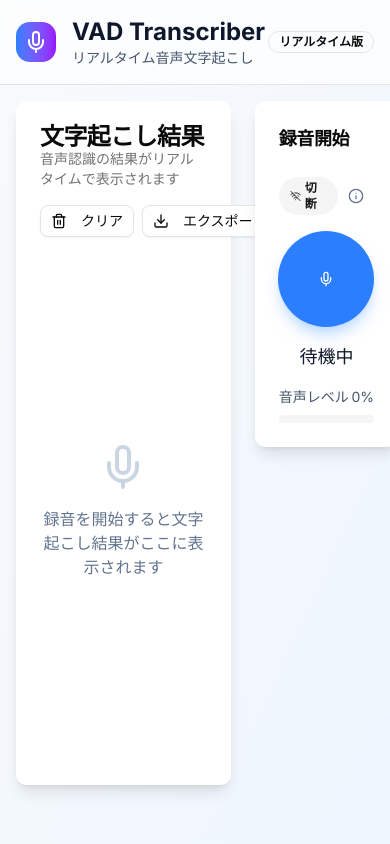
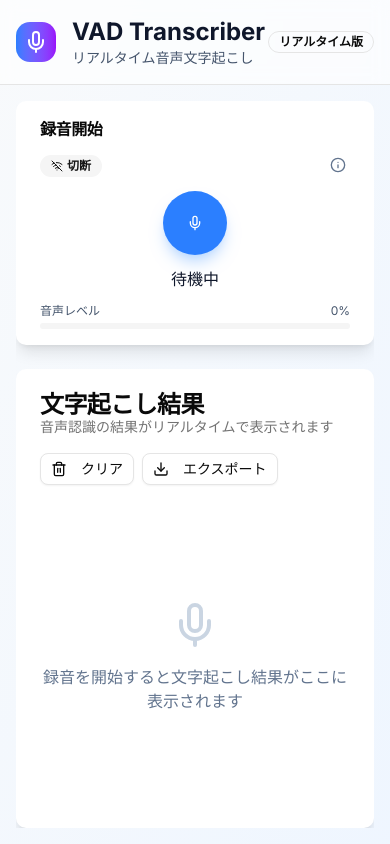
Before and after one commit to nakajima97/vad-transcriber, a Next.js app in the folder frontend/: page / in a window 390 px wide. Built offline with nearby package versions, Linux system fonts and the light colour scheme.

Commit message:
#18 レスポンシブ対応

```diff
--- a/frontend/src/app/page.tsx
+++ b/frontend/src/app/page.tsx
@@ -55,9 +55,9 @@
   };
 
   return (
-    <div className="min-h-screen bg-gradient-to-br from-slate-50 to-blue-50 dark:from-slate-900 dark:to-slate-800">
+    <div className="h-screen bg-gradient-to-br from-slate-50 to-blue-50 dark:from-slate-900 dark:to-slate-800 flex flex-col">
       {/* Header */}
-      <header className="border-b bg-white/95 backdrop-blur supports-[backdrop-filter]:bg-white/60 dark:bg-slate-900/95">
+      <header className="border-b bg-white/95 backdrop-blur supports-[backdrop-filter]:bg-white/60 dark:bg-slate-900/95 flex-shrink-0">
         <div className="container mx-auto px-4 py-4">
           <div className="flex items-center justify-between">
             <div className="flex items-center space-x-4">
@@ -80,12 +80,28 @@
         </div>
       </header>
 
-      <main className="container mx-auto px-4 py-4">
+      <main className="container mx-auto px-4 py-4 flex-1 flex flex-col overflow-hidden">
         {/* メイン横2分割レイアウト */}
-        <div className="flex gap-6 h-[calc(100vh-160px)]">
-          {/* 左側: 文字起こし結果 (幅60%) */}
-          <div className="w-3/5 flex flex-col">
-            <Card className="bg-white dark:bg-slate-800 border-0 shadow-lg h-full flex flex-col">
+        <div className="flex flex-col md:flex-row gap-6 flex-1 overflow-hidden">
+          {/* モバイル時は録音開始セクションを上に配置 */}
+          <div className="md:hidden flex-shrink-0">
+            <Card className="bg-white dark:bg-slate-800 border-0 shadow-lg">
+              <CardHeader className="pb-3 pt-4">
+                <CardTitle className="text-base">録音開始</CardTitle>
+              </CardHeader>
+              <CardContent className="pt-0 pb-4">
+                <AudioRecorder
+                  websocketUrl="ws://localhost:8000/ws"
+                  onTranscriptionResult={handleTranscriptionResult}
+                  onVADResult={handleVADResult}
+                />
+              </CardContent>
+            </Card>
+          </div>
+
+          {/* 左側: 文字起こし結果 (デスクトップ: 幅60%, モバイル: 100%) */}
+          <div className="w-full md:w-3/5 flex flex-col flex-1 min-h-0">
+            <Card className="bg-white dark:bg-slate-800 border-0 shadow-lg flex flex-col h-full">
               <CardHeader className="flex flex-col space-y-4 flex-shrink-0">
                 <div>
                   <CardTitle>文字起こし結果</CardTitle>
@@ -108,8 +124,8 @@
                   </Button>
                 </div>
               </CardHeader>
-              <CardContent className="flex-1 overflow-hidden">
-                <div className="space-y-3 h-full overflow-y-auto">
+              <CardContent className="flex-1 min-h-0 flex flex-col">
+                <div className="flex-1 overflow-y-auto space-y-3">
                   {transcriptionResults.length === 0 ? (
                     <div className="text-center py-8 text-slate-500 dark:text-slate-400 h-full flex flex-col items-center justify-center">
                       <Mic className="w-12 h-12 mx-auto mb-4 text-slate-300" />
@@ -162,8 +178,8 @@
             </Card>
           </div>
 
-          {/* 右側: その他の機能 (幅40%) */}
-          <div className="w-2/5 flex flex-col space-y-6">
+          {/* 右側: その他の機能 (デスクトップのみ表示: 幅40%) */}
+          <div className="hidden md:flex md:w-2/5 flex-col space-y-6">
             {/* 録音開始セクション */}
             <div className="flex-shrink-0">
               <Card className="bg-white dark:bg-slate-800 border-0 shadow-lg">
--- a/frontend/src/components/AudioRecorder.tsx
+++ b/frontend/src/components/AudioRecorder.tsx
@@ -68,12 +68,12 @@
   };
 
   return (
-    <div className="space-y-4">
+    <div className="space-y-3">
       {/* 接続ステータス */}
       <div className="flex items-center justify-between">
         <Badge
           variant={isConnected ? 'default' : 'secondary'}
-          className="flex items-center gap-1"
+          className="flex items-center gap-1 text-xs"
         >
           {isConnected ? (
             <Wifi className="w-3 h-3" />
@@ -86,15 +86,15 @@
           <Button
             variant="ghost"
             size="sm"
-            className="text-slate-500 hover:text-slate-700"
+            className="text-slate-500 hover:text-slate-700 h-6 w-6 p-0"
             onMouseEnter={() => setShowHelp(true)}
             onMouseLeave={() => setShowHelp(false)}
             onClick={() => setShowHelp(!showHelp)}
           >
-            <Info className="w-4 h-4" />
+            <Info className="w-3 h-3" />
           </Button>
           {showHelp && (
-            <div className="absolute right-0 top-8 z-10 w-80 p-3 bg-white dark:bg-slate-800 border border-slate-200 dark:border-slate-600 rounded-lg shadow-lg text-xs text-slate-600 dark:text-slate-400 space-y-1">
+            <div className="absolute right-0 top-6 z-10 w-72 p-2 bg-white dark:bg-slate-800 border border-slate-200 dark:border-slate-600 rounded-lg shadow-lg text-xs text-slate-600 dark:text-slate-400 space-y-1">
               <p>• マイクへのアクセス許可が必要です</p>
               <p>• 音声データはリアルタイムでWebSocketサーバーに送信されます</p>
               <p>• ノイズ除去と自動ゲイン制御が有効です</p>
@@ -106,9 +106,9 @@
 
       {/* エラー表示 */}
       {error && (
-        <div className="flex items-center gap-2 p-3 bg-red-50 dark:bg-red-900/20 text-red-700 dark:text-red-400 rounded-lg">
-          <AlertCircle className="w-4 h-4" />
-          <span className="text-sm">{error}</span>
+        <div className="flex items-center gap-2 p-2 bg-red-50 dark:bg-red-900/20 text-red-700 dark:text-red-400 rounded-lg">
+          <AlertCircle className="w-3 h-3" />
+          <span className="text-xs">{error}</span>
         </div>
       )}
 
@@ -118,7 +118,7 @@
           size="lg"
           onClick={isRecording ? handleStopRecording : handleStartRecording}
           className={`
-            w-24 h-24 rounded-full transition-all duration-300
+            w-16 h-16 rounded-full transition-all duration-300
             ${
               isRecording
                 ? 'bg-red-500 hover:bg-red-600 animate-pulse shadow-lg shadow-red-200'
@@ -128,26 +128,26 @@
           disabled={!isConnected && isRecording}
         >
           {isRecording ? (
-            <Square className="w-6 h-6 text-white" />
+            <Square className="w-5 h-5 text-white" />
           ) : (
-            <Mic className="w-6 h-6 text-white" />
+            <Mic className="w-5 h-5 text-white" />
           )}
         </Button>
       </div>
 
       <div className="text-center">
-        <div className="text-lg font-medium text-slate-900 dark:text-white">
+        <div className="text-base font-medium text-slate-900 dark:text-white">
           {isRecording ? '録音中...' : '待機中'}
         </div>
       </div>
 
       {/* 音声レベルメーター */}
-      <div className="space-y-2">
-        <div className="flex justify-between text-sm text-slate-600 dark:text-slate-400">
+      <div className="space-y-1">
+        <div className="flex justify-between text-xs text-slate-600 dark:text-slate-400">
           <span>音声レベル</span>
           <span>{Math.round(audioLevel)}%</span>
         </div>
-        <Progress value={audioLevel} className="w-full h-2" />
+        <Progress value={audioLevel} className="w-full h-1.5" />
       </div>
     </div>
   );
```
